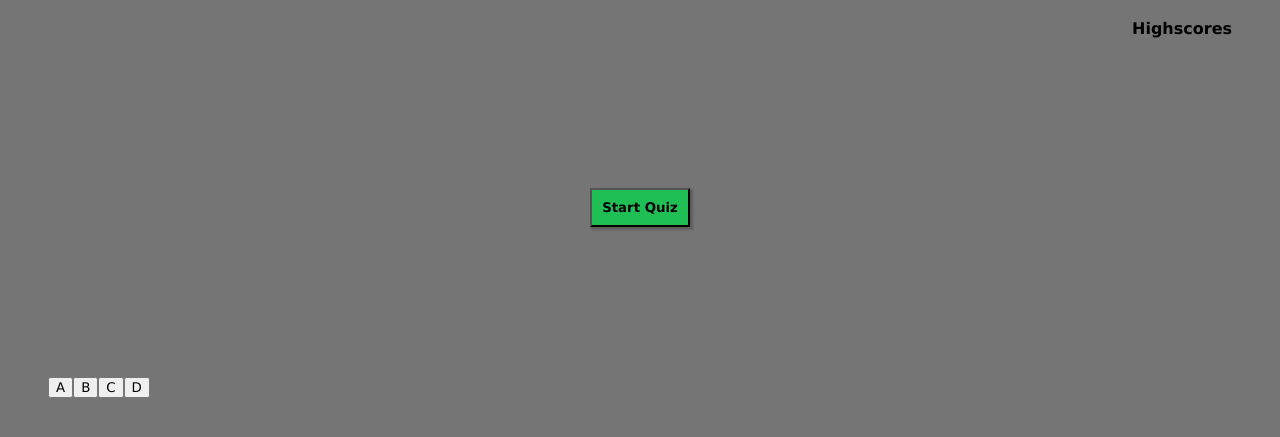
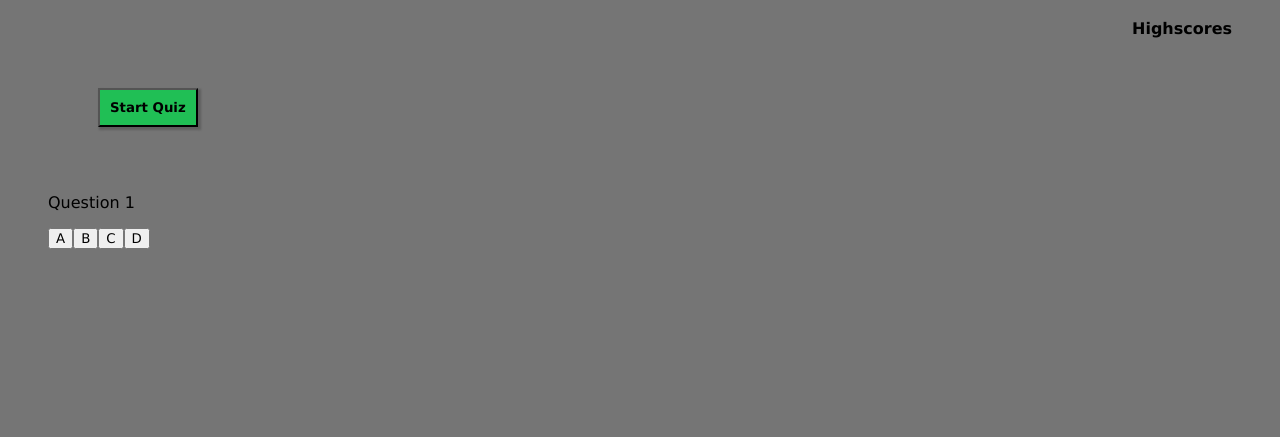
Before and after one commit to TheInterloper/04-code-quiz, a plain HTML site: page index.html in a window 1280 px wide. Both pictures are taken after a click on the button "Start Quiz". Shown: the part 159-596 px from the top of the page. Drawn offline with Linux system fonts and the light colour scheme.

Commit message:
added question cycle

```diff
--- a/assets/js/script.js
+++ b/assets/js/script.js
@@ -3,13 +3,20 @@
 var timeElement = document.querySelector("#timer")
 var startButton = document.querySelector("#startbutton")
 
-var body = document.body
-
-var score = 0;
-var i = 0;
+var main = document.querySelector("main")
+var pTag = document.createElement("p")
 
 
-var questions = [             //Array of questions
+
+var body = document.body
+var timeLeft = 120
+var score = 0;
+// var i = 0;
+var index = 0;
+
+
+//Array of questions
+var questions = [
   {q: "Question 1",
   answerOptions: ["A", "B", "C", "D"],
     a: "A"
@@ -39,16 +46,27 @@ var questions = [             //Array of questions
 
 
 
+
+
+
+
+
+
+// var gameOver() {
+//   if timer reaches 0, alert 'game over'
+
+// }
+
+
 //Timer   WORKING, Hooray!
 
 function countdown() {
-  var timeLeft = 120;
 
   var timerInterval = setInterval(function() {
     timeLeft--;
     timeElement.textContent = timeLeft;
 
-    if(timeLeft === 0) {
+    if(timeLeft <= 0) {
       clearInterval(timerInterval);
       // display game over
     }
@@ -57,35 +75,49 @@ function countdown() {
 }
 
 
-// Selectors
-
-var answerText01 = document.createElement("button")
-var answerText02 = document.createElement("button")
-var answerText03 = document.createElement("button")
-var answerText04 = document.createElement("button")
 
 
-// Answer button options
 
-answerText01.textContent = (questions[0].answerOptions[0])
-answerText02.textContent = (questions[0].answerOptions[1])
-answerText03.textContent = (questions[0].answerOptions[2])
-answerText04.textContent = (questions[0].answerOptions[3])
-
-body.appendChild(answerText01)
-body.appendChild(answerText02)
-body.appendChild(answerText03)
-body.appendChild(answerText04)
 
 //Questions
 
 //Loop for questions -- ! not working yet !
 function questionSet() {
-  for (var i = 0; i < questions.length; i++) {
-  questions[i]++
+  var currentQuestion = questions[index]
+  console.log(currentQuestion)
+  pTag.textContent = currentQuestion.q
+  main.appendChild(pTag)
+
+  for (var i = 0; i < currentQuestion.answerOptions.length; i++) {
+    var answerText = document.createElement("button")
+    answerText.textContent = currentQuestion.answerOptions[i]
+    answerText.className = "button"
+    main.appendChild(answerText)
+
+  }
+
+  // event listener for correct button press
+  main.addEventListener("click", function(e) {
+
+    if(e.target.matches(".button")){
+    main.innerHTML = ""
+    correctAnswer(e, currentQuestion.a)
+    index++
+    questionSet()
+    }
+
+})
+}
+
+
+function correctAnswer(e, answer) {
+  if(e.target.textContent === answer){
+    score++
+  // if e matches correct answer then increase correct
+  // currentQuestion.a
+  //else decrease time 10s and increment incorrect
   }
 }
-
 
 
 //console.log(questions[0].q) //targeting question 1
@@ -100,4 +132,5 @@ console.log(questions[1].a) // targets correct answer
 
 startButton.addEventListener("click", function() {
   countdown()
+  questionSet()
 })
--- a/index.html
+++ b/index.html
@@ -25,9 +25,9 @@
       <div id="scores">Highscores</div>
     </aside>
 
-    <section class="start">
+    <main>
       <button id="startbutton">Start Quiz</button>
-    </section>
+    </main>
 
     <section class="questbox">
       <!-- Question goes here -->
```
